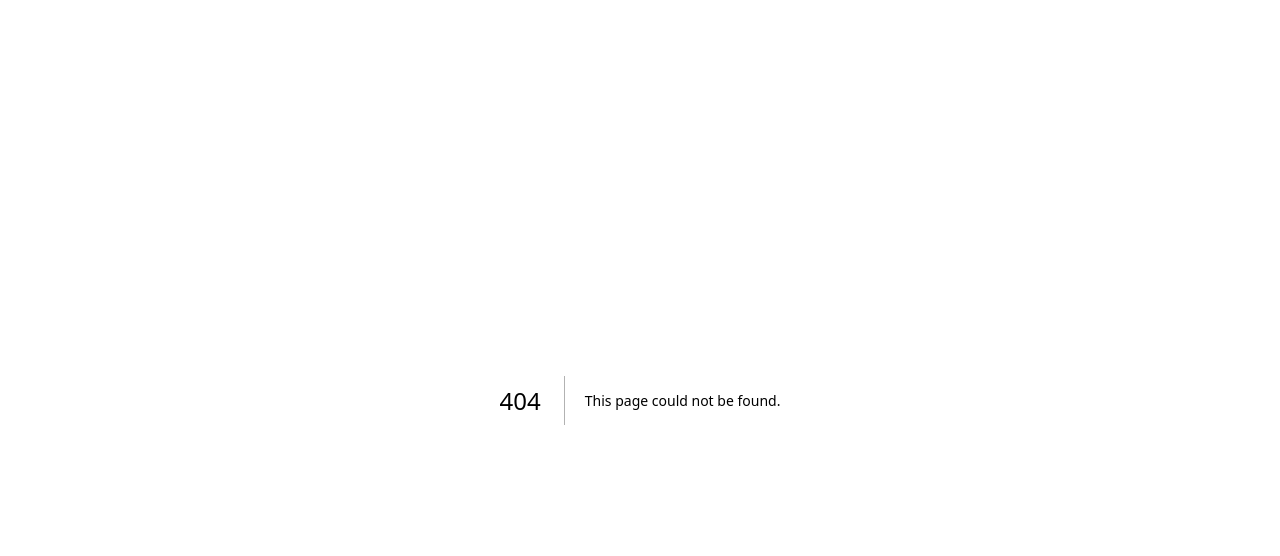
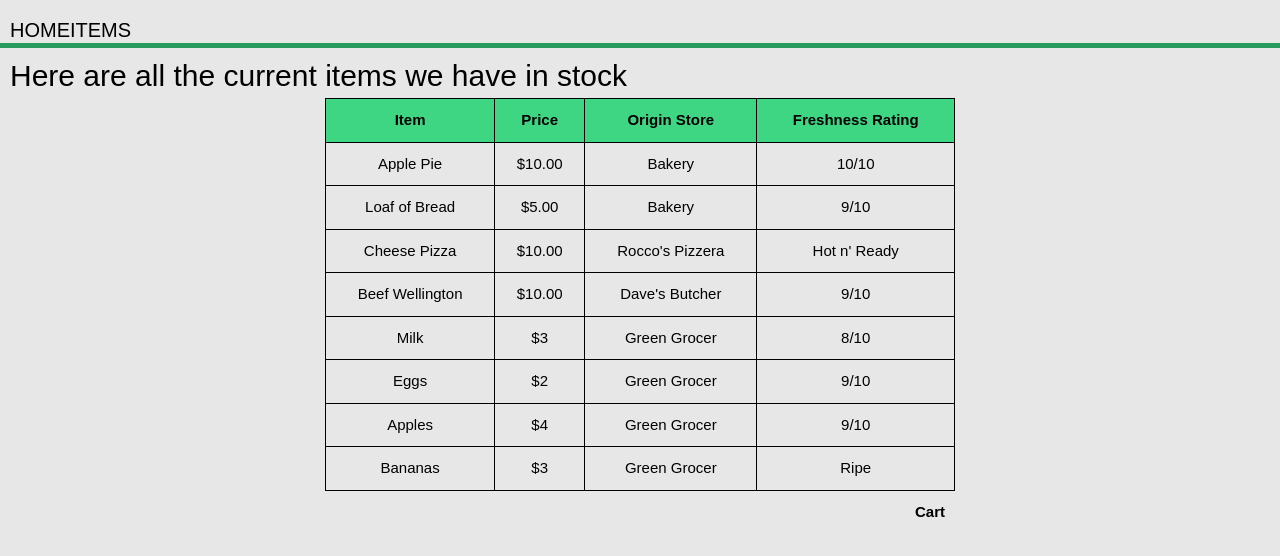
Before and after one commit to zachrousseau/COMSC.210.GroceryStore, a Next.js app: page /Items in a window 1280 px wide. Before the commit this address had no page. Shown: the top 556 px of the page. Built offline with nearby package versions, Linux system fonts and the light colour scheme.

Commit message:
added page.tsx

```diff
--- /dev/null
+++ b/app/Items/page.tsx
@@ -0,0 +1,82 @@
+import Link from 'next/link';
+import '@/app/ui/cart.css';
+
+export default function Cart() {
+  return (
+    <div>
+      <header>
+        <nav>
+          <Link href="/">Home</Link>
+          <Link href="/Items">Items</Link>
+        </nav>
+      </header>
+      <main>
+        <h1>Here are all the current items we have in stock</h1>
+        <table className="item-table">
+          <thead>
+            <tr>
+              <th>Item</th>
+              <th>Price</th>
+              <th>Origin Store</th>
+              <th>Freshness Rating</th>
+            </tr>
+          </thead>
+          <tbody>
+            <tr>
+              <td>Apple Pie</td>
+              <td>$10.00</td>
+              <td>Bakery</td>
+              <td>10/10</td>
+            </tr>
+            <tr>
+              <td>Loaf of Bread</td>
+              <td>$5.00</td>
+              <td>Bakery</td>
+              <td>9/10</td>
+            </tr>
+            <tr>
+              <td>Cheese Pizza</td>
+              <td>$10.00</td>
+              <td>Rocco's Pizzera</td>
+              <td>Hot n' Ready</td>
+            </tr>
+            <tr>
+              <td>Beef Wellington</td>
+              <td>$10.00</td>
+              <td>Dave's Butcher</td>
+              <td>9/10</td>
+            </tr>
+            <tr>
+              <td>Milk</td>
+              <td>$3</td>
+              <td>Green Grocer</td>
+              <td>8/10</td>
+            </tr>
+            <tr>
+              <td>Eggs</td>
+              <td>$2</td>
+              <td>Green Grocer</td>
+              <td>9/10</td>
+            </tr>
+            <tr>
+              <td>Apples</td>
+              <td>$4</td>
+              <td>Green Grocer</td>
+              <td>9/10</td>
+            </tr>
+            <tr>
+              <td>Bananas</td>
+              <td>$3</td>
+              <td>Green Grocer</td>
+              <td>Ripe</td>
+            </tr>
+          </tbody>
+        </table>
+
+      <section id="checkout">
+      <Link href="/cart">Cart</Link>
+      </section>
+      </main>
+    </div>
+  );
+}
```
